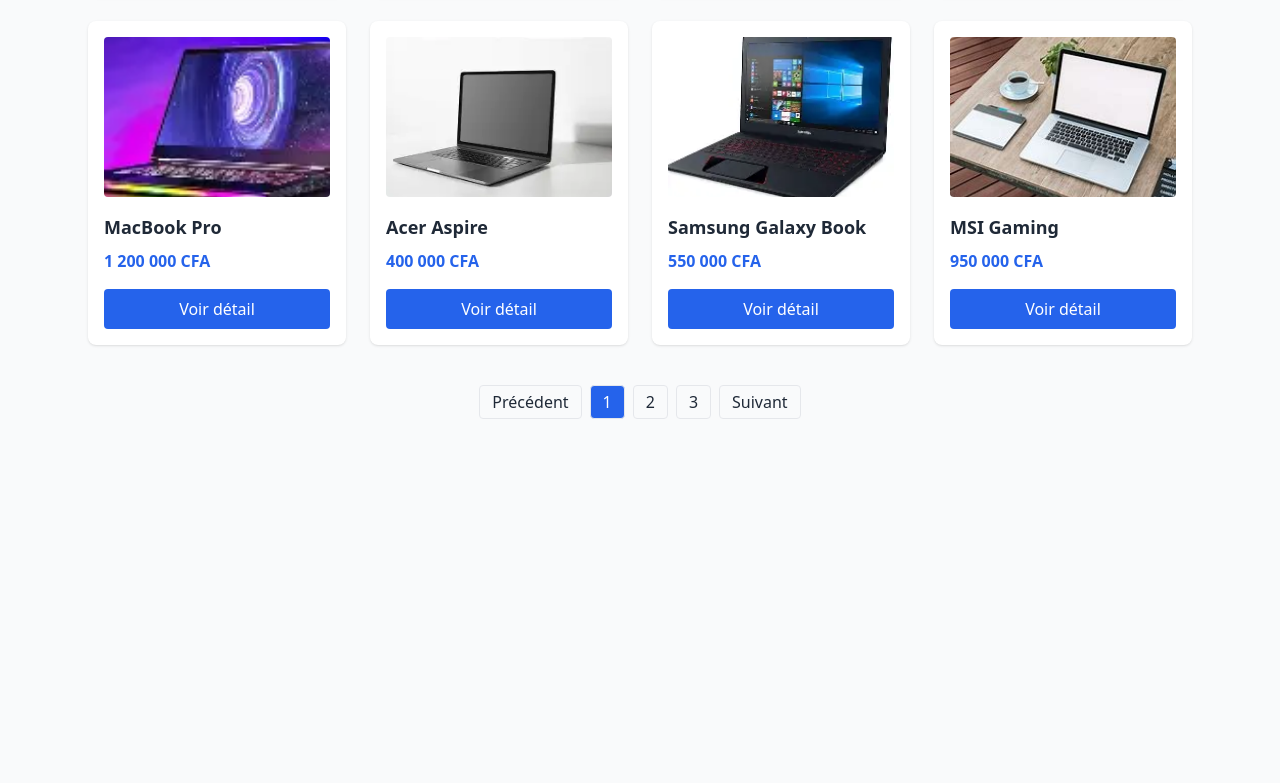
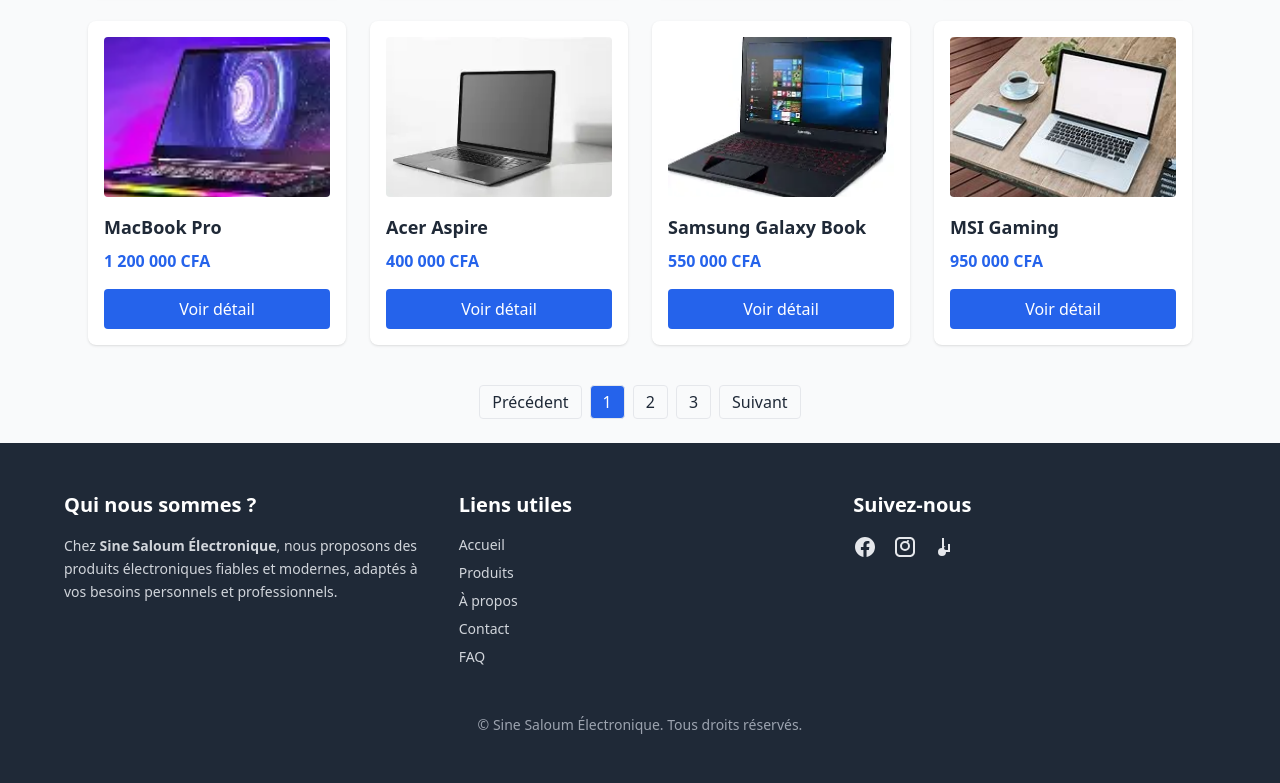
Before and after one commit to Moina337/sineEelectronic, a plain HTML site: page boutique.html in a window 1280 px wide. Shown: the part 751-1534 px from the top of the page. Before the commit the page ends 1194 px from the top, so only its background shows below. Drawn offline with nearby package versions, Linux system fonts and the light colour scheme.

Commit message:
modifier

```diff
--- a/boutique.html
+++ b/boutique.html
@@ -32,7 +32,7 @@
   </style>
 </head>
 <body class="bg-gray-50 text-gray-800">
-
+   <div id="header-container"></div>
   <!-- Bloc hero avec slider -->
   <section class="relative h-[400px] overflow-hidden">
     <!-- Fond transparent -->
@@ -136,6 +136,65 @@
       <a href="#" class="px-3 py-1 border rounded hover:bg-gray-200">Suivant</a>
     </div>
   </main>
+  <footer class="bg-gray-800 text-gray-200 py-12 px-6">
+  <div class="max-w-6xl mx-auto grid md:grid-cols-3 gap-8">
+
+    <!-- Qui nous sommes -->
+    <div>
+      <h2 class="text-xl font-bold mb-4 text-white animate-fadeInUp">Qui nous sommes ?</h2>
+      <p class="text-gray-300 text-sm leading-relaxed animate-fadeInUp">
+        Chez <span class="font-semibold">Sine Saloum Électronique</span>, nous proposons des produits électroniques fiables et modernes, adaptés à vos besoins personnels et professionnels.
+      </p>
+    </div>
+
+    <!-- Liens utiles -->
+    <div>
+      <h2 class="text-xl font-bold mb-4 text-white animate-fadeInUp">Liens utiles</h2>
+      <ul class="space-y-2 text-gray-300 text-sm">
+        <li><a href="#" class="hover:text-white transition animate-fadeInUp">Accueil</a></li>
+        <li><a href="#" class="hover:text-white transition animate-fadeInUp">Produits</a></li>
+        <li><a href="#" class="hover:text-white transition animate-fadeInUp">À propos</a></li>
+        <li><a href="#" class="hover:text-white transition animate-fadeInUp">Contact</a></li>
+        <li><a href="#" class="hover:text-white transition animate-fadeInUp">FAQ</a></li>
+      </ul>
+    </div>
+
+    <!-- Suivez-nous / Réseaux sociaux -->
+    <div>
+      <h2 class="text-xl font-bold mb-4 text-white animate-fadeInUp">Suivez-nous</h2>
+      <div class="flex space-x-4 text-2xl animate-fadeInUp">
+        <!-- Facebook -->
+        <a href="#" class="hover:text-blue-600 transition">
+          <svg xmlns="http://www.w3.org/2000/svg" class="w-6 h-6" fill="currentColor" viewBox="0 0 24 24">
+            <path d="M22 12c0-5.522-4.477-10-10-10S2 6.478 2 12c0 5 3.657 9.128 8.438 9.878v-6.988H7.898v-2.89h2.54V9.845c0-2.507 1.492-3.89 3.777-3.89 1.094 0 2.238.195 2.238.195v2.46h-1.26c-1.242 0-1.63.772-1.63 1.562v1.875h2.773l-.443 2.89h-2.33v6.988C18.343 21.128 22 17 22 12z"/>
+          </svg>
+        </a>
+
+        <!-- Instagram -->
+        <a href="#" class="hover:text-pink-500 transition">
+          <svg xmlns="http://www.w3.org/2000/svg" class="w-6 h-6" fill="currentColor" viewBox="0 0 24 24">
+            <path d="M7 2C4.243 2 2 4.243 2 7v10c0 2.757 2.243 5 5 5h10c2.757 0 5-2.243 5-5V7c0-2.757-2.243-5-5-5H7zm0 2h10c1.654 0 3 1.346 3 3v10c0 1.654-1.346 3-3 3H7c-1.654 0-3-1.346-3-3V7c0-1.654 1.346-3 3-3zm8 1a1 1 0 110 2 1 1 0 010-2zm-3 1a5 5 0 100 10 5 5 0 000-10zm0 2a3 3 0 110 6 3 3 0 010-6z"/>
+          </svg>
+        </a>
+
+        <!-- TikTok -->
+        <a href="#" class="hover:text-black transition">
+          <svg xmlns="http://www.w3.org/2000/svg" class="w-6 h-6" fill="currentColor" viewBox="0 0 24 24">
+            <path d="M9 3v10a4 4 0 104 4h4V9h-2v6h-2a2 2 0 110-4h-2V3H9z"/>
+          </svg>
+        </a>
+      </div>
+    </div>
+
+  </div>
+
+  <!-- Bas de page -->
+  <div class="mt-12 text-center text-gray-400 text-sm animate-fadeInUp">
+    &copy; <span id="year"></span> Sine Saloum Électronique. Tous droits réservés.
+  </div>
+</footer>
+
+  <script src="js/header.js"></script>
   <script src="js/animation.js"></script>
 </body>
 </html>
--- a/header.html
+++ b/header.html
@@ -62,7 +62,7 @@
   <!-- Article 1 -->
   <ul class="space-y-4 mt-4">
     <li class="flex items-center gap-3 border-b pb-2">
-      <img src="1.webp" alt="HP" class="w-12 h-12 object-cover rounded">
+      <img src="images/1.webp" alt="HP" class="w-12 h-12 object-cover rounded">
       <div class="flex-1">
         <h3 class="font-semibold">Ordinateur HP</h3>
         <p class="text-sm text-gray-500">150 000 CFA</p>
@@ -76,7 +76,7 @@
 
     <!-- Article 2 -->
     <li class="flex items-center gap-3 border-b pb-2">
-      <img src="2.webp" alt="Lenovo" class="w-12 h-12 object-cover rounded">
+      <img src="images/2.webp" alt="Lenovo" class="w-12 h-12 object-cover rounded">
       <div class="flex-1">
         <h3 class="font-semibold">Lenovo ThinkPad</h3>
         <p class="text-sm text-gray-500">200 000 CFA</p>
```
Also changed, not shown: index.html (+1 -1 lines).
